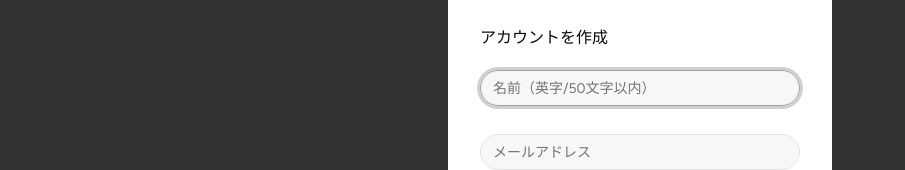
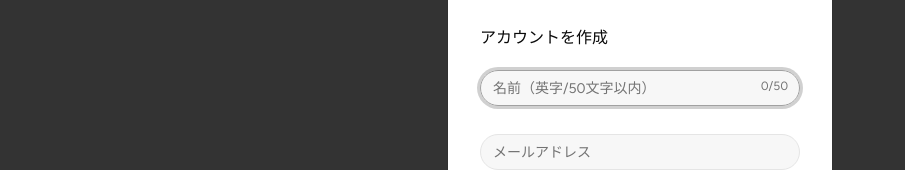
Before and after one commit to umedanaoyuki/twitter_frontend, a Next.js app: page /signup in a window 1280 px wide. Shown: the part 286-456 px from the top of the page, without its empty margins (0-905 px from the left). Built offline with nearby package versions, Linux system fonts and the light colour scheme; some icons are missing.

Commit message:
feat: フォーカス時にも文字数カウントがスタートするようにする

```diff
--- a/components/ui/input-with-char-count.tsx
+++ b/components/ui/input-with-char-count.tsx
@@ -15,21 +15,34 @@ function InputWithCharCount({
   value: valueProp,
   defaultValue,
   onChange,
+  onFocus,
+  onBlur,
   ...props
 }: InputWithCharCountProps) {
   const [uncontrolledValue, setUncontrolledValue] = React.useState(
     () => (defaultValue?.toString() ?? ""),
   );
+  const [isFocused, setIsFocused] = React.useState(false);
   const isControlled = valueProp !== undefined;
   const value = isControlled ? valueProp.toString() : uncontrolledValue;
   const length = value.length;
-  const showCount = length > 0;
+  const showCount = isFocused || length > 0;
 
   function handleChange(event: React.ChangeEvent<HTMLInputElement>) {
     if (!isControlled) {
       setUncontrolledValue(event.target.value);
     }
     onChange?.(event);
+  }
+
+  function handleFocus(event: React.FocusEvent<HTMLInputElement>) {
+    setIsFocused(true);
+    onFocus?.(event);
+  }
+
+  function handleBlur(event: React.FocusEvent<HTMLInputElement>) {
+    setIsFocused(false);
+    onBlur?.(event);
   }
 
   return (
@@ -48,6 +61,8 @@ function InputWithCharCount({
         maxLength={maxLength}
         {...(isControlled ? { value: valueProp } : { defaultValue })}
         onChange={handleChange}
+        onFocus={handleFocus}
+        onBlur={handleBlur}
         {...props}
       />
     </div>
```
